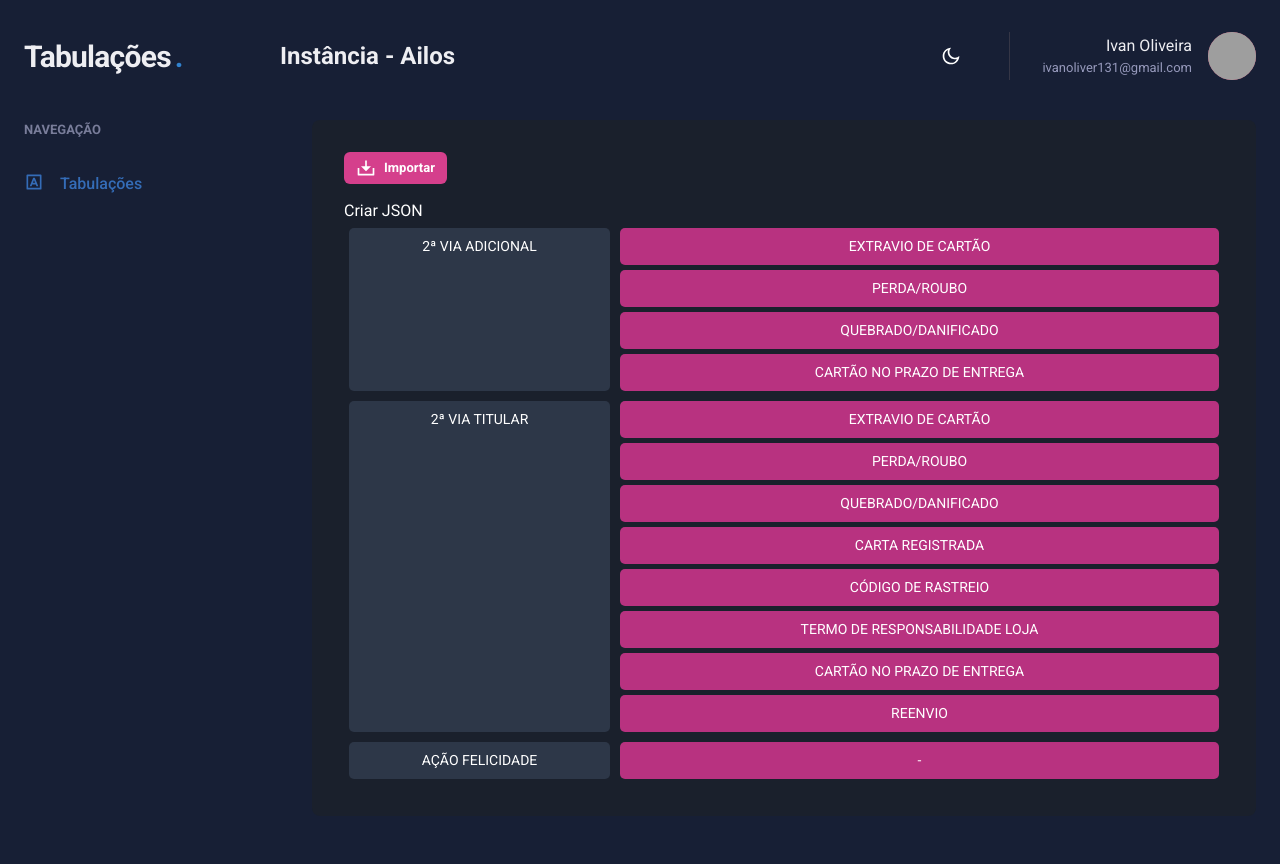
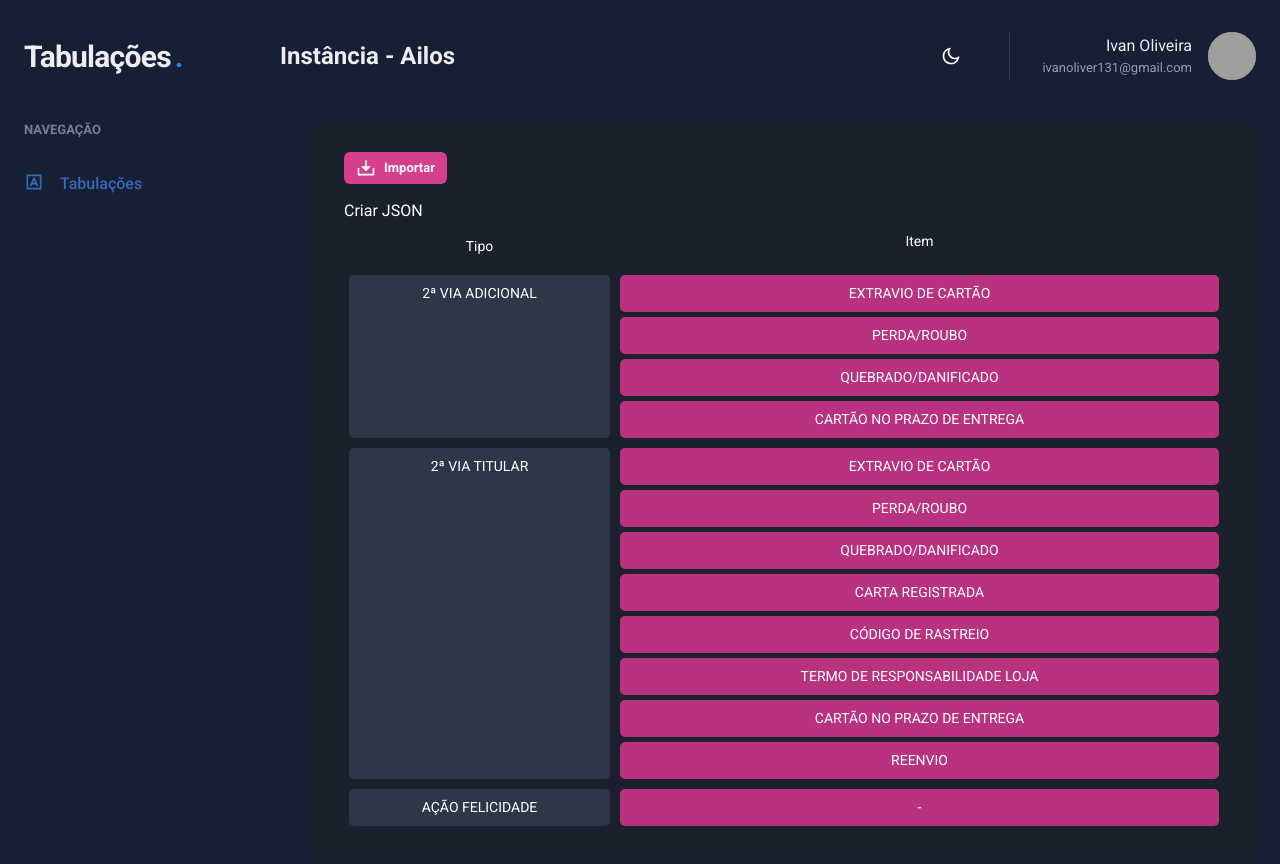
Before and after one commit to luisfellipe/frontend-tabulacoes, a Next.js app: page /tabulations/create in a window 1280 px wide. Shown: the top 864 px of the page. Before the commit the page ends 840 px from the top, so only its background shows below. Built offline with nearby package versions, Linux system fonts and the light colour scheme; grey boxes are pictures that could not be loaded; a web font is replaced by a local one; what miragejs would draw is missing.

Commit message:
devCOmmit

```diff
--- a/src/pages/tabulations/create.tsx
+++ b/src/pages/tabulations/create.tsx
@@ -58,6 +58,21 @@ export default function Create() {
               color="white"
             >Criar JSON</Text>
 
+            <Flex
+              maxWidth={1120}
+            >
+              <Box
+                m="5px"
+                width="30%"
+              >
+                <Text p="8px" color="white" fontSize={["10px", "12px", "14px"]} textAlign="center">Tipo</Text>
+              </Box>
+
+              <Box flexDirection="row" width="70%">
+                <Text p="8px" color="white" fontSize={["10px", "12px", "14px"]} textAlign="center">Item</Text>
+              </Box>
+            </Flex>
+
             { newContent.content.map((content) => {
                 return (
                   <Flex
```
